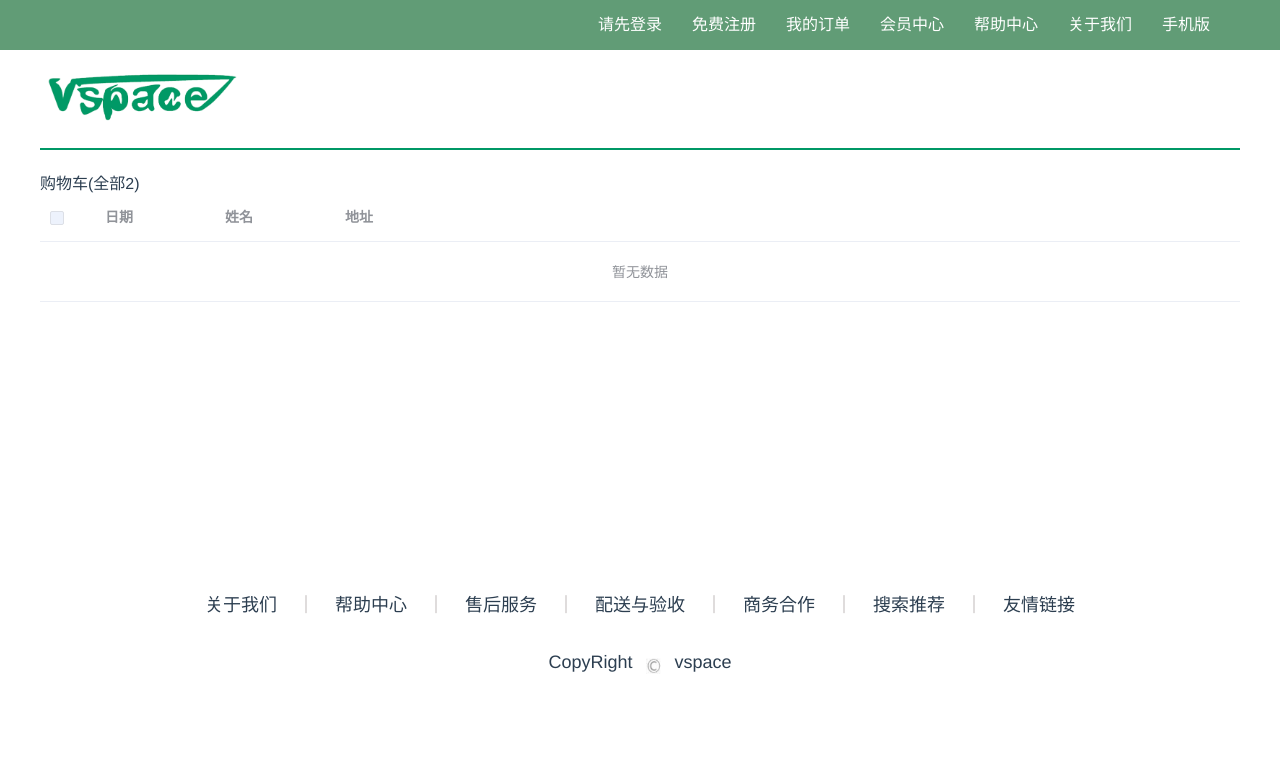
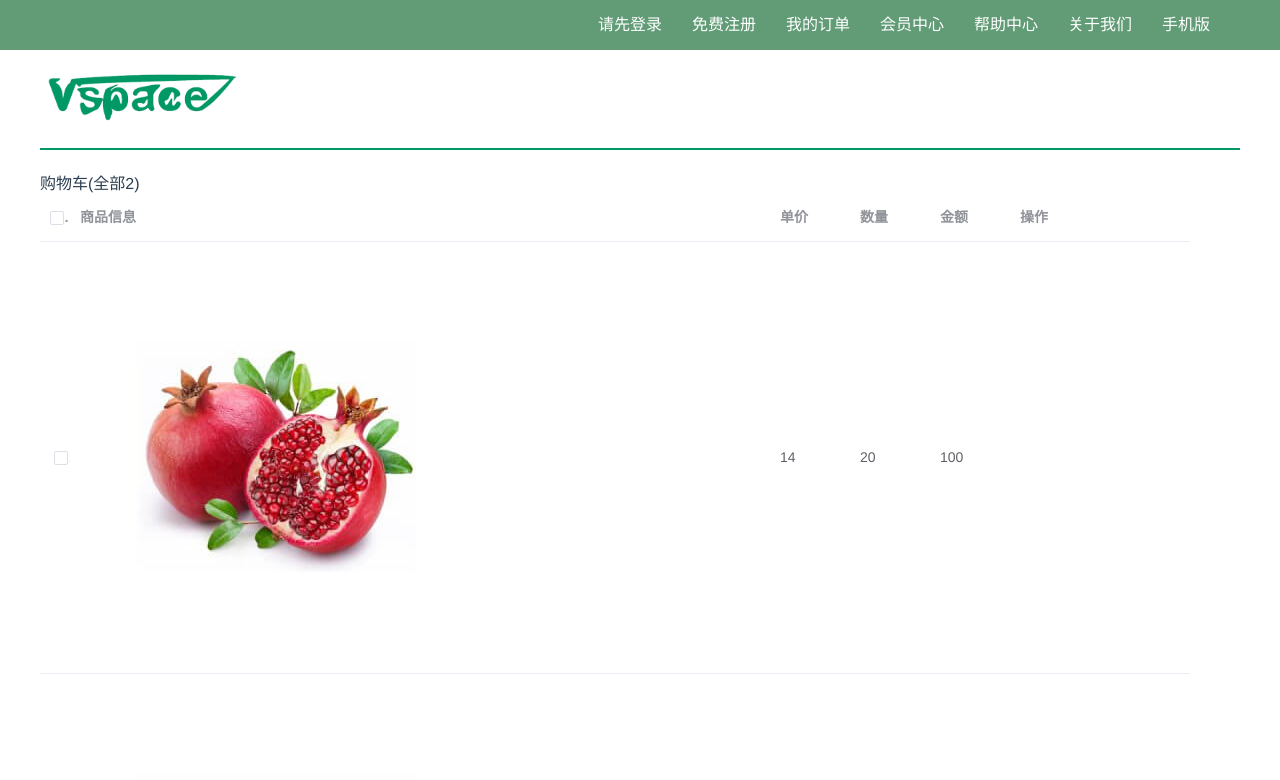
Before and after one commit to Lambda-Git/vspace, a Vue app: page /#/shoppingCart in a window 1280 px wide. Shown: the top 780 px of the page. Built offline with nearby package versions, Linux system fonts and the light colour scheme.

Commit message:
fix; 购物车页面开发

```diff
--- a/src/pages/shoppingCart.vue
+++ b/src/pages/shoppingCart.vue
@@ -20,13 +20,22 @@
           style="width: 100%"
           @selection-change="handleSelectionChange"
         >
-          <el-table-column type="selection" width="55"> </el-table-column>
-          <el-table-column label="日期" width="120">
-            <template slot-scope="scope">{{ scope.row.date }}</template>
+          <el-table-column type="selection" width="30"> </el-table-column>
+          <el-table-column label="商品信息" width="700">
+            <template slot-scope="scope">
+              <img src="../assets/cart-1.jpg" />
+              <div>
+                {{scope.price}}
+              </div>
+            </template>
           </el-table-column>
-          <el-table-column prop="name" label="姓名" width="120">
+          <el-table-column prop="price" label="单价" width="80">
           </el-table-column>
-          <el-table-column prop="address" label="地址" show-overflow-tooltip>
+          <el-table-column prop="count" label="数量" width="80" show-overflow-tooltip>
+          </el-table-column>
+          <el-table-column prop="money" label="金额" width="80" show-overflow-tooltip>
+          </el-table-column>
+          <el-table-column prop="action" label="操作" width="180" show-overflow-tooltip>
           </el-table-column>
         </el-table>
       </div>
@@ -46,6 +55,11 @@ export default {
   data() {
     return {
       ProductData: [1, 2, 3, 4, 5, 6],
+      tableData:[
+        {price: 14,count: 20,money: 100.00, },
+        {price: 17.99,count: 3,money: 1020.00, },
+        {price: 14.99,count: 100,money: 1100.00, },
+      ]
     };
   },
   created() {
```
